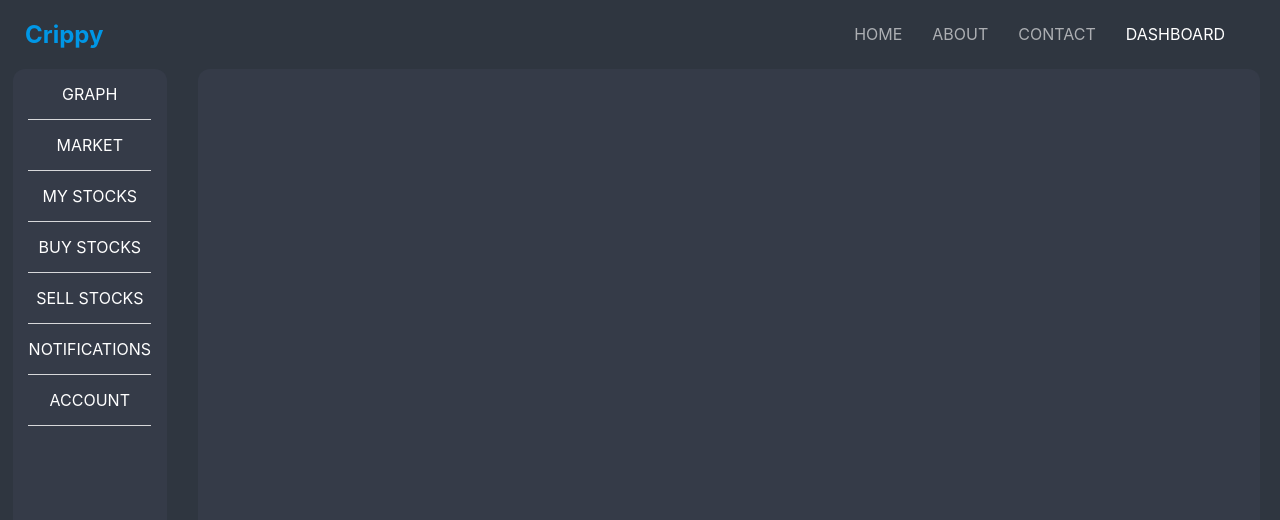
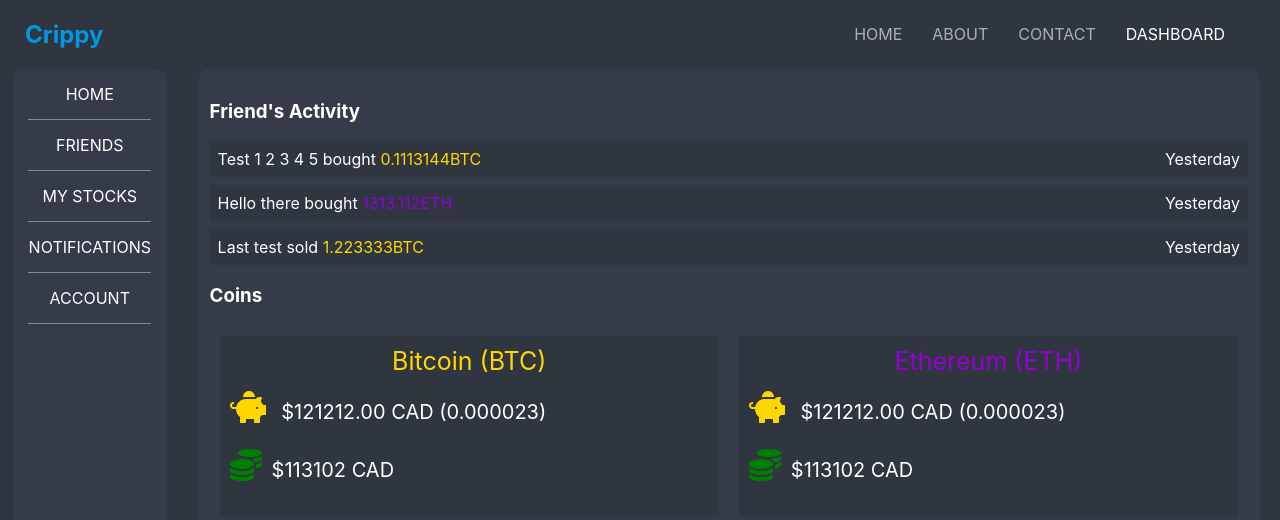
Before and after one commit to capuani-lucas/crippy, a Next.js app: page /dashboard in a window 1280 px wide. Shown: the top 520 px of the page. Built offline with nearby package versions, Linux system fonts and the light colour scheme.

Commit message:
Home view dashboard test layout

```diff
--- a/package.json
+++ b/package.json
@@ -14,7 +14,8 @@
     "next": "10.1.3",
     "react": "17.0.2",
     "react-dom": "17.0.2",
-    "styled-components": "^5.2.3"
+    "styled-components": "^5.2.3",
+    "swr": "^0.5.5"
   },
   "devDependencies": {
     "@types/node": "^14.14.41",
--- /dev/null
+++ b/pages/components/dashboard/components/friend-activity.tsx
@@ -0,0 +1,58 @@
+import styles from "../../../../styles/Dashboard.module.css";
+
+interface TempData {
+	name: string;
+	action: string;
+	type: string;
+	amount: string;
+}
+
+export default function FriendActivity() {
+	const temporaryData: TempData[] = [
+		{
+			name: "Test 1 2 3 4 5",
+			action: "bought",
+			type: "btc",
+			amount: "0.1113144",
+		},
+		{
+			name: "Hello there",
+			action: "bought",
+			type: "eth",
+			amount: "1313.112",
+		},
+		{
+			name: "Last test",
+			action: "sold",
+			type: "btc",
+			amount: "1.223333",
+		},
+	];
+
+	const classData = {
+		btc: styles.btc,
+		eth: styles.eth,
+	};
+
+	return (
+		<>
+			<h3 className={styles.friend_activity_header}>Friend's Activity</h3>
+
+			{temporaryData.map((value, index) => {
+				return (
+					<div className={styles.friend_activity} key={index}>
+						<div>
+							<span className={styles.friend_activity_name}>
+								{`${value.name} ${value.action} `}
+							</span>
+							<span className={classData[value.type]}>{`${
+								value.amount
+							}${value.type.toUpperCase()}`}</span>
+						</div>
+						<span className={styles.friend_activity_name}>Yesterday</span>
+					</div>
+				);
+			})}
+		</>
+	);
+}
--- /dev/null
+++ b/pages/components/dashboard/components/price-view.tsx
@@ -0,0 +1,59 @@
+import useSWR from "swr";
+import styles from "../../../../styles/Dashboard.module.css";
+
+import { FontAwesomeIcon } from "@fortawesome/react-fontawesome";
+import { faPiggyBank, faCoins } from "@fortawesome/free-solid-svg-icons";
+
+export default function PriceView() {
+	const fetcher = (url) => fetch(url).then((res) => res.json());
+
+	// const { data, error } = useSWR("https://api.shakepay.co/rates", fetcher);
+
+	return (
+		<>
+			<h3 className={styles.friend_activity_name}>Coins</h3>
+
+			<div className={styles.coin_view_wrapper}>
+				<div className={styles.coin_view}>
+					<span className={`${styles.coin_name} ${styles.btc}`}>
+						Bitcoin (BTC)
+					</span>
+
+					<div className={styles.coin_left}>
+						<div className={styles.coin_spaced}>
+							<FontAwesomeIcon icon={faPiggyBank} size={"2x"} color={"gold"} />
+							<span className={styles.coin_view_label}>
+								{" "}
+								$121212.00 CAD (0.000023)
+							</span>
+						</div>
+						<div className={styles.coin_spaced}>
+							<FontAwesomeIcon icon={faCoins} size={"2x"} color={"green"} />
+							<span className={styles.coin_view_label}>$113102 CAD</span>
+						</div>
+					</div>
+				</div>
+
+				<div className={styles.coin_view}>
+					<span className={`${styles.coin_name} ${styles.eth}`}>
+						Ethereum (ETH)
+					</span>
+
+					<div className={styles.coin_left}>
+						<div className={styles.coin_spaced}>
+							<FontAwesomeIcon icon={faPiggyBank} size={"2x"} color={"gold"} />
+							<span className={styles.coin_view_label}>
+								{" "}
+								$121212.00 CAD (0.000023)
+							</span>
+						</div>
+						<div className={styles.coin_spaced}>
+							<FontAwesomeIcon icon={faCoins} size={"2x"} color={"green"} />
+							<span className={styles.coin_view_label}>$113102 CAD</span>
+						</div>
+					</div>
+				</div>
+			</div>
+		</>
+	);
+}
--- /dev/null
+++ b/pages/components/dashboard/home-view.tsx
@@ -0,0 +1,11 @@
+import FriendActivity from "./components/friend-activity";
+import PriceView from "./components/price-view";
+
+export default function HomeView() {
+	return (
+		<>
+			<FriendActivity></FriendActivity>
+			<PriceView></PriceView>
+		</>
+	);
+}
--- a/pages/components/global/nav-bar.module.css
+++ b/pages/components/global/nav-bar.module.css
@@ -6,6 +6,7 @@
 	top: 0;
 	width: 100%;
 	background-color: #2f3640;
+	z-index: 1;
 }
 
 .nav_logo {
--- a/pages/dashboard.tsx
+++ b/pages/dashboard.tsx
@@ -1,18 +1,19 @@
 import NavBar from "./components/global/nav-bar";
 import styles from "../styles/Dashboard.module.css";
 
-import TopBar from "./components/dashboard/top-bar";
 import AddIntegration from "./components/dashboard/add-integration";
+import { useState } from "react";
+
+import HomeView from "./components/dashboard/home-view";
 
 export default function Dashboard() {
 	const noIntegrations = false;
+	const [page, setPage] = useState("home");
 
 	const sideBarOptions = [
-		"graph",
-		"market",
+		"home",
+		"friends",
 		"my stocks",
-		"buy stocks",
-		"sell stocks",
 		"notifications",
 		"account",
 	];
@@ -21,7 +22,7 @@ export default function Dashboard() {
 		return (
 			<div>
 				<NavBar active="dashboard"></NavBar>
-				<AddIntegration></AddIntegration>
+				<AddIntegration />
 			</div>
 		);
 	}
@@ -35,7 +36,10 @@ export default function Dashboard() {
 					{sideBarOptions.map((v, index) => {
 						return (
 							<div key={index}>
-								<span className={styles.left_side_option}>
+								<span
+									className={styles.left_side_option}
+									onClick={(_) => setPage(v)}
+								>
 									{v.toUpperCase()}
 								</span>
 								<div className={styles.separator}></div>
@@ -44,7 +48,13 @@ export default function Dashboard() {
 					})}
 				</div>
 
-				<div className={styles.right_side}></div>
+				<div className={styles.right_side}>
+					{
+						{
+							home: <HomeView />,
+						}[page]
+					}
+				</div>
 			</div>
 		</div>
 	);
--- a/styles/Dashboard.module.css
+++ b/styles/Dashboard.module.css
@@ -87,7 +87,7 @@
 	width: 80%;
 	background-color: white;
 	margin: auto;
-	opacity: 0.8;
+	opacity: 0.4;
 }
 
 .right_side {
@@ -97,6 +97,64 @@
 	background-color: #353b48;
 	margin-right: 20px;
 	border-radius: 12px;
+	padding: 12px;
+}
+
+.friend_activity_header {
+	color: white;
+}
+
+.friend_activity {
+	background-color: #2f3640;
+	padding: 8px;
+	margin-bottom: 8px;
+	display: flex;
+	justify-content: space-between;
+}
+
+.friend_activity_name {
+	color: white;
+}
+
+.btc {
+	color: gold;
+}
+
+.eth {
+	color: #9400d3;
+}
+
+.coin_view_wrapper {
+	display: flex;
+	justify-content: space-evenly;
+}
+
+.coin_view {
+	flex: 1;
+	background-color: #2f3640;
+	width: 100%;
+	text-align: center;
+	margin: 10px;
+	padding: 10px;
+}
+
+.coin_name {
+	font-size: 25px;
+}
+
+.coin_view_label {
+	color: white;
+	font-size: 20px;
+	padding: 10px;
+}
+
+.coin_left {
+	margin-top: 15px;
+	text-align: left;
+}
+
+.coin_spaced {
+	margin-bottom: 25px;
 }
 
 /* * Media queries  */
@@ -112,6 +170,26 @@
 	}
 
 	.left_side {
+		width: 95%;
+		float: none;
+		position: relative;
+		margin: auto;
+		margin-bottom: 15px;
+		height: 50px;
+
+		display: flex;
+		flex-wrap: nowrap;
+		overflow-x: auto;
+		overflow-y: hidden;
+	}
+
+	.left_side_option {
+		display: inline-block;
+		flex: 0 0 auto;
+		white-space: nowrap;
+	}
+
+	.separator {
 		display: none;
 	}
 
@@ -132,3 +210,18 @@
 		width: 70%;
 	}
 }
+
+@media only screen and (max-width: 800px) {
+	.coin_view_label {
+		font-size: 15px;
+	}
+
+	.coin_view_wrapper {
+		display: block;
+	}
+
+	.coin_view {
+		margin: 0;
+		margin-bottom: 10px;
+	}
+}
```
Also changed, not shown: lib/helpers.ts (added, +8 -0 lines), 1 other file (tests, documents, lock files or other folders).
